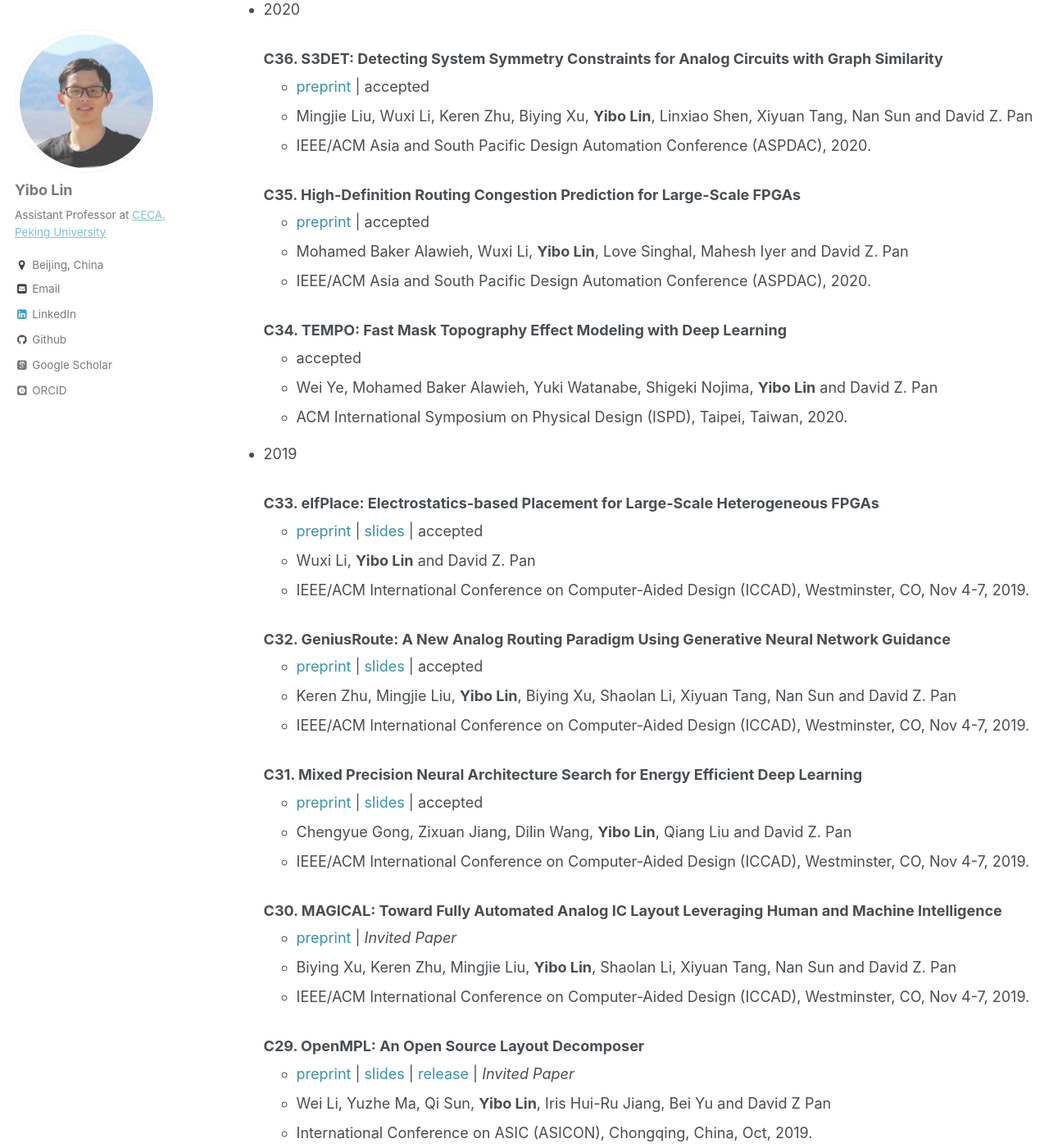
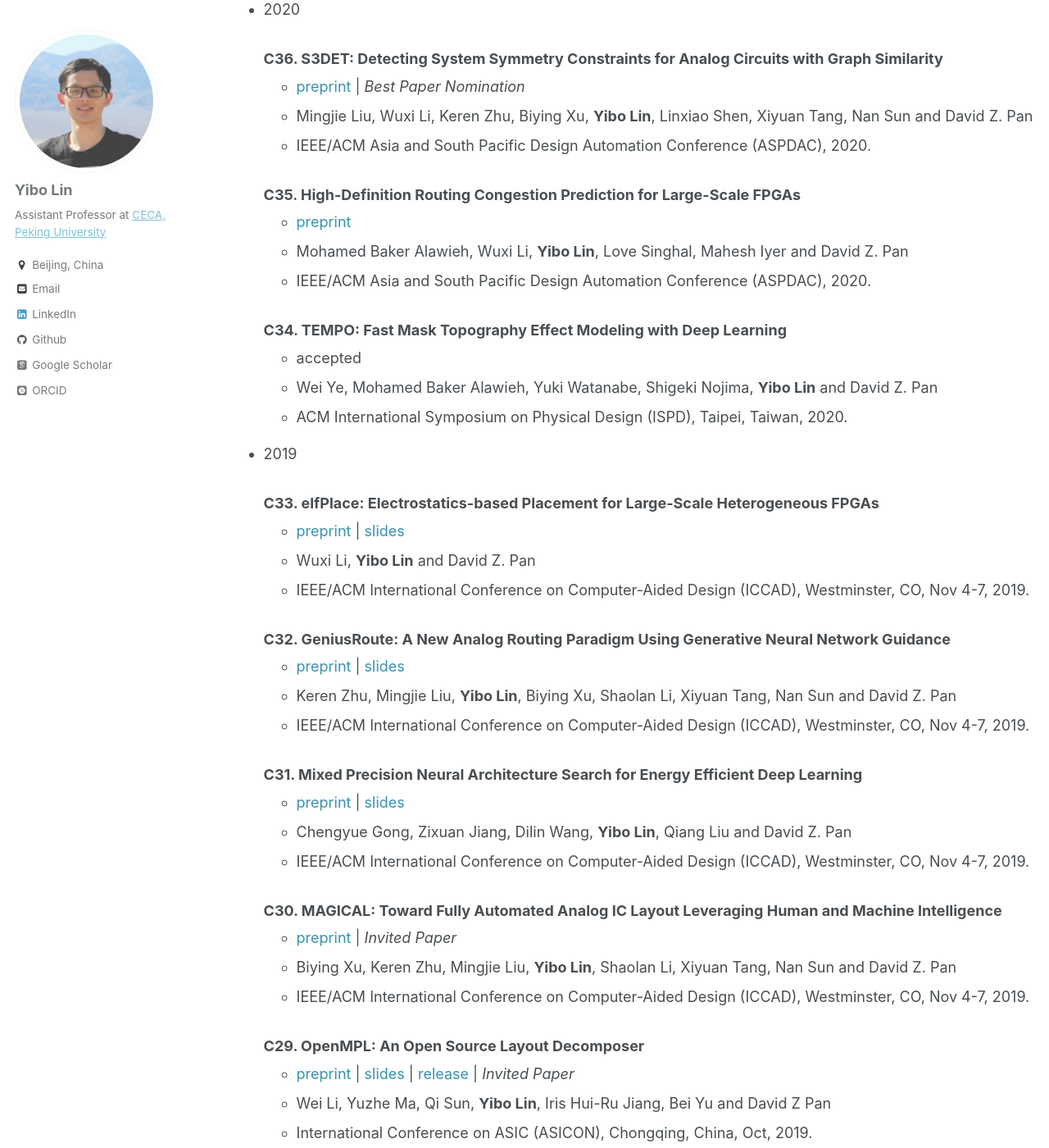
Before and after one commit to limbo018/limbo018.github.io, a Jekyll site: the page built from _pages/publications.md, in a window 1280 px wide and 1400 px high, scrolled down 3822 px. Shown: the whole window at 82% size. Built offline with Jekyll 4.4.1, drawn with Linux system fonts in a browser that asks for light colours; some web fonts are replaced.

Commit message:
add bpa nomination for s3det

```diff
--- a/_pages/publications.md
+++ b/_pages/publications.md
@@ -131,12 +131,12 @@ Conference Papers
 * 2020
 
   ### C36. S3DET: Detecting System Symmetry Constraints for Analog Circuits with Graph Similarity
-     * <a href="/publications/papers/ANALOG_ASPDAC2020_Liu.pdf" style="color:#3793ae">preprint</a> \| accepted
+     * <a href="/publications/papers/ANALOG_ASPDAC2020_Liu.pdf" style="color:#3793ae">preprint</a> \| *Best Paper Nomination*
      * Mingjie Liu, Wuxi Li, Keren Zhu, Biying Xu, **Yibo Lin**, Linxiao Shen, Xiyuan Tang, Nan Sun and David Z. Pan
      * IEEE/ACM Asia and South Pacific Design Automation Conference (ASPDAC), 2020.
 
   ### C35. High-Definition Routing Congestion Prediction for Large-Scale FPGAs
-     * <a href="/publications/papers/FPGA_ASPDAC2020_Alawieh.pdf" style="color:#3793ae">preprint</a> \| accepted
+     * <a href="/publications/papers/FPGA_ASPDAC2020_Alawieh.pdf" style="color:#3793ae">preprint</a>
      * Mohamed Baker Alawieh, Wuxi Li, **Yibo Lin**, Love Singhal, Mahesh Iyer and David Z. Pan
      * IEEE/ACM Asia and South Pacific Design Automation Conference (ASPDAC), 2020.
 
@@ -147,22 +147,22 @@ Conference Papers
 
 * 2019
 
-  ### C33. elfPlace: Electrostatics-based Placement for Large-Scale Heterogeneous FPGAs
-     * <a href="/publications/papers/PLACE_ICCAD2019_Li.pdf" style="color:#3793ae">preprint</a> \| <a href="http://wuxili.net/pdf/ICCAD19_elfPlace_Li_slides.pdf" style="color:#3793ae">slides</a> \| accepted
+  ### C33. [elfPlace: Electrostatics-based Placement for Large-Scale Heterogeneous FPGAs](https://doi.org/10.1109/ICCAD45719.2019.8942075)
+     * <a href="/publications/papers/PLACE_ICCAD2019_Li.pdf" style="color:#3793ae">preprint</a> \| <a href="http://wuxili.net/pdf/ICCAD19_elfPlace_Li_slides.pdf" style="color:#3793ae">slides</a>
      * Wuxi Li, **Yibo Lin** and David Z. Pan
      * IEEE/ACM International Conference on Computer-Aided Design (ICCAD), Westminster, CO, Nov 4-7, 2019.
 
-  ### C32. GeniusRoute: A New Analog Routing Paradigm Using Generative Neural Network Guidance
-     * <a href="/publications/papers/ANALOG_ICCAD2019_Zhu.pdf" style="color:#3793ae">preprint</a> \| <a href="/publications/papers/ANALOG_ICCAD2019_Zhu.slides.pdf" style="color:#3793ae">slides</a> \| accepted
+  ### C32. [GeniusRoute: A New Analog Routing Paradigm Using Generative Neural Network Guidance](https://doi.org/10.1109/ICCAD45719.2019.8942164)
+     * <a href="/publications/papers/ANALOG_ICCAD2019_Zhu.pdf" style="color:#3793ae">preprint</a> \| <a href="/publications/papers/ANALOG_ICCAD2019_Zhu.slides.pdf" style="color:#3793ae">slides</a>
      * Keren Zhu, Mingjie Liu, **Yibo Lin**, Biying Xu, Shaolan Li, Xiyuan Tang, Nan Sun and David Z. Pan
      * IEEE/ACM International Conference on Computer-Aided Design (ICCAD), Westminster, CO, Nov 4-7, 2019.
 
-  ### C31. Mixed Precision Neural Architecture Search for Energy Efficient Deep Learning
-     * <a href="/publications/papers/NAS_ICCAD2019_Gong.pdf" style="color:#3793ae">preprint</a> \| <a href="/publications/papers/NAS_ICCAD2019_Gong.slides.pdf" style="color:#3793ae">slides</a> \| accepted
+  ### C31. [Mixed Precision Neural Architecture Search for Energy Efficient Deep Learning](https://doi.org/10.1109/ICCAD45719.2019.8942147)
+     * <a href="/publications/papers/NAS_ICCAD2019_Gong.pdf" style="color:#3793ae">preprint</a> \| <a href="/publications/papers/NAS_ICCAD2019_Gong.slides.pdf" style="color:#3793ae">slides</a>
      * Chengyue Gong, Zixuan Jiang, Dilin Wang, **Yibo Lin**, Qiang Liu and David Z. Pan
      * IEEE/ACM International Conference on Computer-Aided Design (ICCAD), Westminster, CO, Nov 4-7, 2019.
 
-  ### C30. MAGICAL: Toward Fully Automated Analog IC Layout Leveraging Human and Machine Intelligence
+  ### C30. [MAGICAL: Toward Fully Automated Analog IC Layout Leveraging Human and Machine Intelligence](https://doi.org/10.1109/ICCAD45719.2019.8942060)
      * <a href="/publications/papers/ANALOG_ICCAD2019_Xu.pdf" style="color:#3793ae">preprint</a> \| *Invited Paper*
      * Biying Xu, Keren Zhu, Mingjie Liu, **Yibo Lin**, Shaolan Li, Xiyuan Tang, Nan Sun and David Z. Pan
      * IEEE/ACM International Conference on Computer-Aided Design (ICCAD), Westminster, CO, Nov 4-7, 2019.
```
Also changed, not shown: _includes/publications_cv.md (+6 -6 lines), ref/publications.bib (+13 -13 lines), 3 other files.
